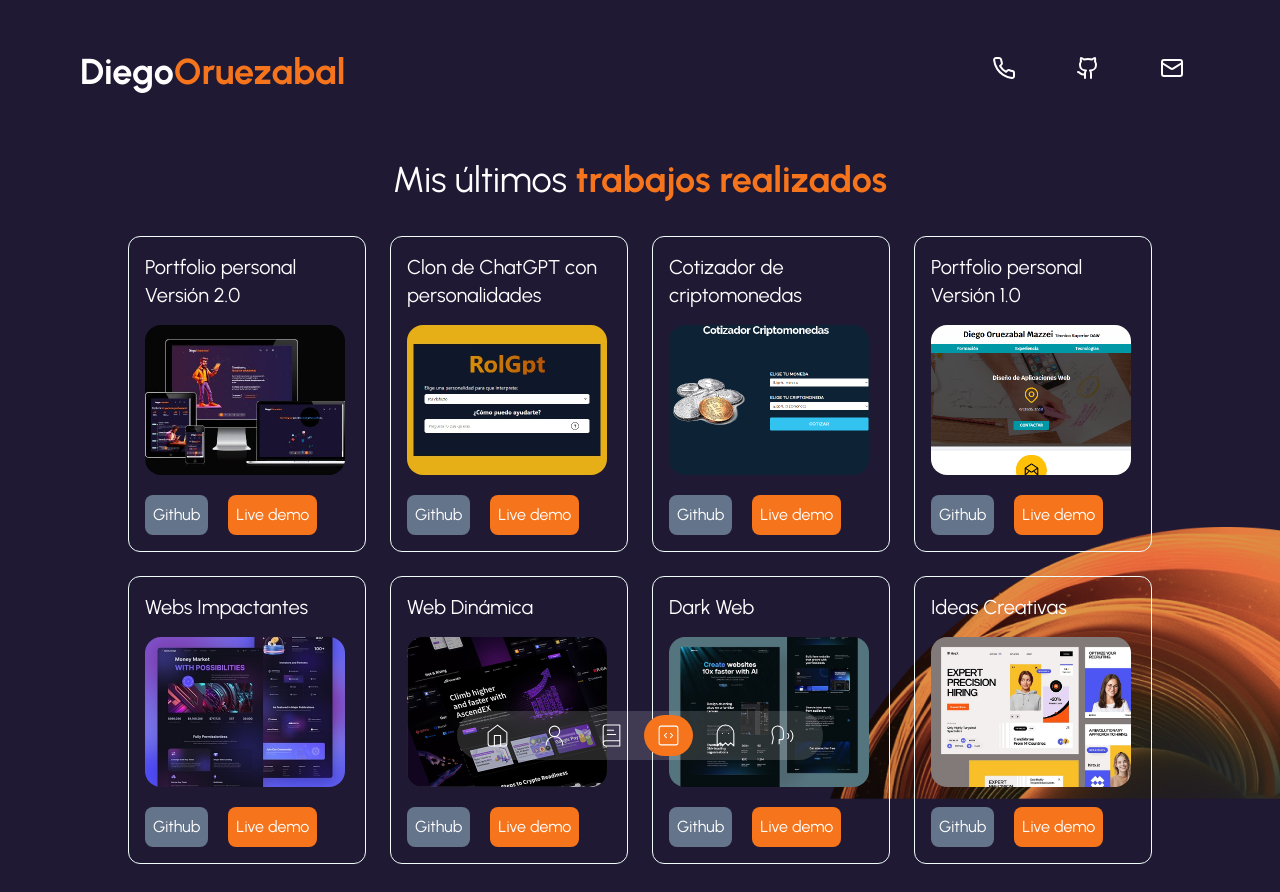
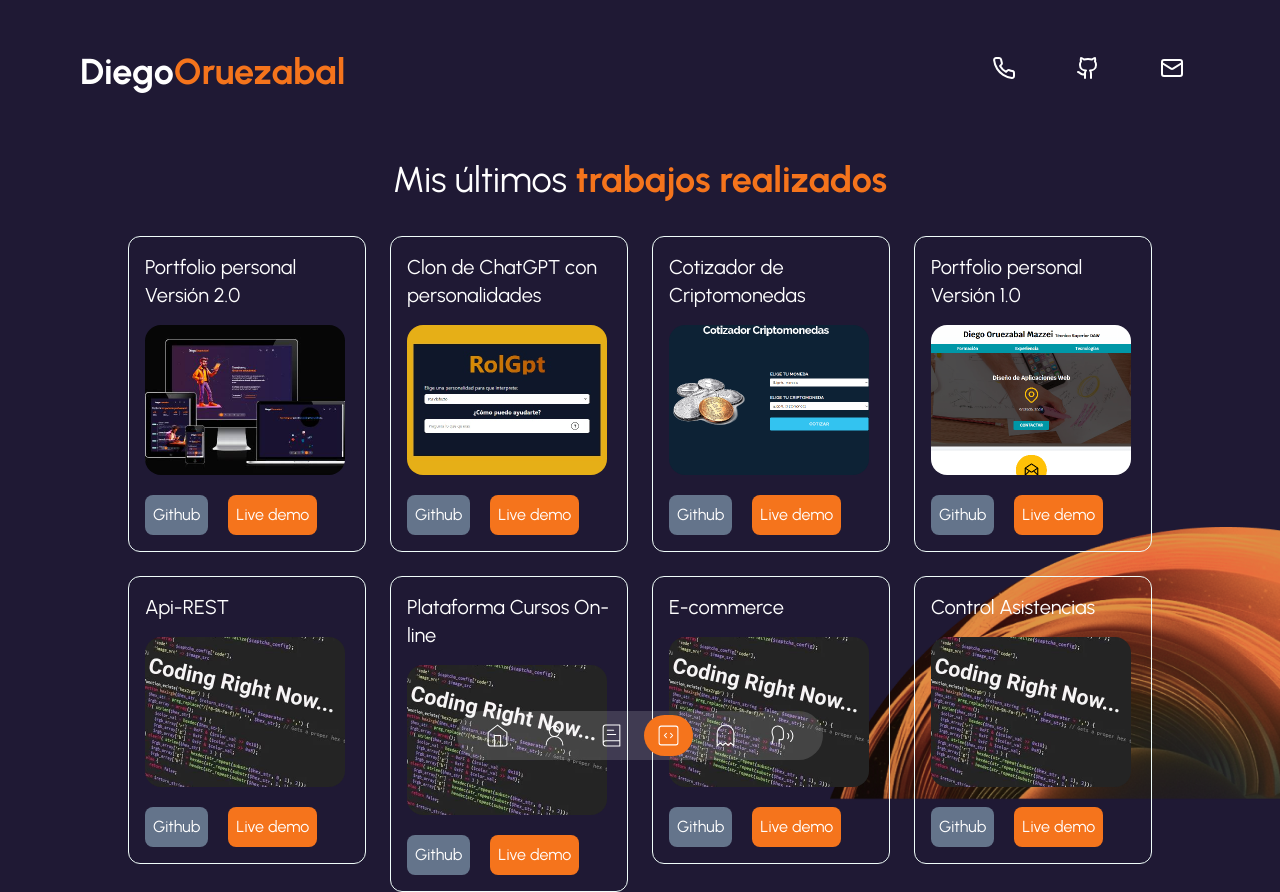
Before and after one commit to Diego-Oruezabal/portfolio-diego, a Next.js app: page /portfolio in a window 1280 px wide. Before the commit the page ends 864 px from the top, so only its background shows below. Built offline with nearby package versions, Linux system fonts and the light colour scheme.

Commit message:
proyectos coding right now

```diff
--- a/data.tsx
+++ b/data.tsx
@@ -183,7 +183,7 @@ export const dataPortfolio = [
     },
     {
        id: 3,
-        title: "Cotizador de criptomonedas",
+        title: "Cotizador de Criptomonedas",
         image: "/Crypto.png",
         urlGithub: "https://github.com/Diego-Oruezabal/Criptomonedas",
         urlDemo: "https://cripto-cotizator.netlify.app/",
@@ -197,30 +197,30 @@ export const dataPortfolio = [
     },
     {
         id: 5,
-        title: "Webs Impactantes",
-        image: "/image-5.jpg",
-        urlGithub: "#!",
+        title: "Api-REST",
+        image: "/coding.jpg",
+        urlGithub: "https://github.com/Diego-Oruezabal/api-project",
         urlDemo: "#!",
     },
     {
         id: 6,
-        title: "Web Dinámica",
-        image: "/image-6.jpg",
-        urlGithub: "#!",
+        title: "Plataforma Cursos On-line",
+        image: "/coding.jpg",
+        urlGithub: "https://github.com/Diego-Oruezabal/plataforma-cursos",
         urlDemo: "#!",
     },
     {
         id: 7,
-        title: "Dark Web ",
-        image: "/image-7.jpg",
-        urlGithub: "#!",
+        title: "E-commerce",
+        image: "/coding.jpg",
+        urlGithub: "https://github.com/Diego-Oruezabal/Ecommerce",
         urlDemo: "#!",
     },
     {
         id: 8,
-        title: "Ideas Creativas",
-        image: "/image-8.jpg",
-        urlGithub: "#!",
+        title: "Control Asistencias",
+        image: "/coding.jpg",
+        urlGithub: "https://github.com/Diego-Oruezabal/Asist",
         urlDemo: "#!",
     }
 ];
```
Also changed, not shown: public/coding.jpg (added).
